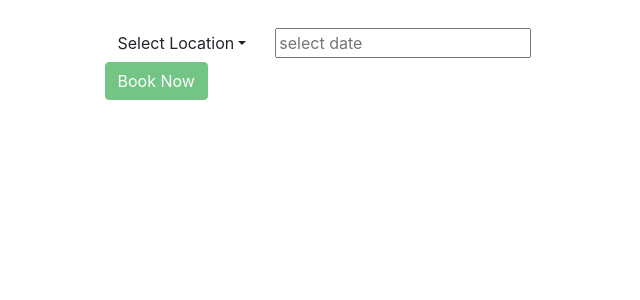
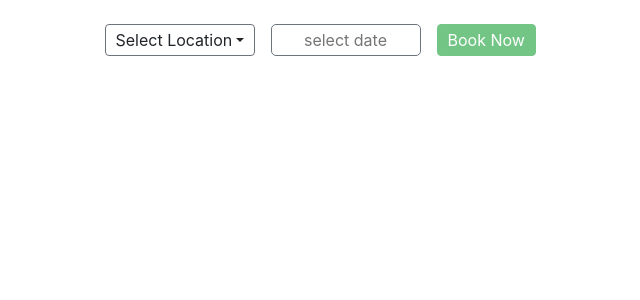
Before and after one commit to nagagopi040/car-rentals, a React app: page / in a window 1280 px wide. Shown: the top 300 px of the page, without its empty margins (281-921 px from the left). Built offline with nearby package versions, Linux system fonts and the light colour scheme.

Commit message:
initial listing of cars

```diff
--- a/package.json
+++ b/package.json
@@ -7,6 +7,7 @@
     "build": "webpack --mode production"
   },
   "dependencies": {
+    "@babel/plugin-transform-runtime": "^7.4.4",
     "bootstrap": "^4.3.1",
     "react": "^16.8.6",
     "react-datepicker": "^2.7.0",
--- a/src/App.js
+++ b/src/App.js
@@ -2,7 +2,7 @@ import React, { Component } from "react";
 import { BrowserRouter as Router, Route, Switch } from "react-router-dom";
 import { Container } from "reactstrap";
 
-import { Home } from "./pages";
+import { Home, Results } from "./pages";
 
 export default class App extends Component {
 	render() {
@@ -11,6 +11,7 @@ export default class App extends Component {
                 <Router>
                     <Switch>
                         <Route exact path="/" component={Home} />
+                        <Route path="/results" component={Results} />
                     </Switch>
                 </Router>
             </Container>
--- a/src/assests/css/main.css
+++ b/src/assests/css/main.css
@@ -0,0 +1,33 @@
+.dropdown-toggle {
+    border: 1px solid #6c757d;
+    width: 150px;
+    padding: 3px 10px;
+}
+
+.btn-success {
+    padding: 3px 10px;
+}
+.react-datepicker__input-container input[type="text"] {
+    text-align: center;
+    width: 150px;
+    border: 1px solid #6c757d;
+    line-height: 28px;
+    border-radius: 5px;
+}
+
+.car-image {
+    max-width: 150px;
+}
+
+.car-card p {
+    margin: 0;
+}
+
+.car_type {
+    width: 15px;
+}
+
+.book_button {
+    height: 40px;
+    width: 100px;
+}
--- /dev/null
+++ b/src/components/cars-container.js
@@ -0,0 +1,57 @@
+import React, { Component } from 'react';
+import { Row, Col, Card, CardBody, CardHeader, CardFooter, CardImg, CardTitle, Button, CardText } from "reactstrap";
+
+import { Common } from '../utils';
+
+export class CarsContainer extends Component {
+    constructor(props){
+        super(props);
+
+        this.state = {
+            cars: []
+        }
+    }
+
+    componentDidMount(){
+        Common.getCars()
+            .then(res => {
+                this.setState({
+                    cars: res
+                })
+            })
+    }
+
+    render() {
+        const { cars } = this.state;
+        return (
+            <Row>
+                {
+                    cars.map( (car, index) => {
+                        return (
+                            <Col className="col-12 col-md-4" key={index}>
+                                <Card className="mb-4 car-card">
+                                    <CardHeader tag="h4" className="border-0">{car.name}</CardHeader>
+                                    <div className="d-flex flex-row">
+                                        <CardBody>
+                                            <CardImg src={car.photo} className="car-image" />
+                                        </CardBody>
+                                        <CardBody>
+                                            <CardText><img src="https://www.mylescars.com/images/am-icon.png" /><span className="px-2">{car.transmission}</span></CardText>
+                                            <CardText><img src="https://www.mylescars.com/images/seater-icon.png" /><span className="px-2">{car.seats} Seater</span></CardText>
+                                            <CardText><img src="https://www.mylescars.com/images/fuel-icon.png" /><span className="px-2">{car.fuel_Type}</span></CardText>
+                                            <CardText><img className="car_type" src="https://www.mylescars.com/images/nextcar/car-icon.png" /><span className="px-2">{car.car_Type}</span></CardText>
+                                        </CardBody>
+                                    </div>
+                                    <CardFooter className="border-0 d-flex flex-row justify-content-between">
+                                        <CardTitle>&#8377; {car.price}</CardTitle>
+                                        <Button color="info" className="book_button">Book</Button>
+                                    </CardFooter>
+                                </Card>
+                            </Col>
+                        )
+                    })
+                }
+            </Row>
+        );
+    }
+}
--- a/src/components/dropdown.js
+++ b/src/components/dropdown.js
@@ -1,5 +1,6 @@
 import React, { Component } from "react";
 import { Dropdown, DropdownToggle, DropdownMenu, DropdownItem } from "reactstrap";
+import { Common } from "../utils/common";
 
 export class InputDropDown extends Component {
     constructor(props) {
@@ -7,8 +8,16 @@ export class InputDropDown extends Component {
 
         this.state = {
             dropdownOpen: false,
-            location: "Select Location"
+            location: "Select Location",
+            cities: []
         };
+    }
+
+    componentDidMount(){
+        let { location } = this.props;
+        let cities = Common.allCities;
+        this.setState({cities});
+        if(location) this.setState({location})
     }
 
     toggle = () => {
@@ -25,17 +34,19 @@ export class InputDropDown extends Component {
     }
 
     render() {
-        const { location, dropdownOpen } = this.state;
+        const { location, dropdownOpen, cities } = this.state;
         return (
             <Dropdown isOpen={dropdownOpen} toggle={this.toggle}>
                 <DropdownToggle caret color="transparent">{location}</DropdownToggle>
                 <DropdownMenu>
                     <DropdownItem disabled>Select Location</DropdownItem>
-                    <DropdownItem onClick={() => this.onSelect("Benguluru")}>Benguluru</DropdownItem>
-                    <DropdownItem>Chennai</DropdownItem>
-                    <DropdownItem>Delhi</DropdownItem>
-                    <DropdownItem>Hyderabed</DropdownItem>
-                    <DropdownItem>Mumbai</DropdownItem>
+                    {
+                        cities.map( (city, index) => {
+                            return (
+                                <DropdownItem key={index} selected={city===location} onClick={() => this.onSelect(city)}>{city}</DropdownItem>
+                            )
+                        })
+                    }
                 </DropdownMenu>
             </Dropdown>
         );
--- a/src/components/index.js
+++ b/src/components/index.js
@@ -1,3 +1,4 @@
 export * from "./car-card";
 export * from "./dropdown";
 export * from "./input-search";
+export * from "./cars-container";
--- a/src/components/input-search.js
+++ b/src/components/input-search.js
@@ -15,10 +15,12 @@ export class InputSearch extends Component {
     }
 
     componentDidMount() {
-        let { selectedDate } = this.props;
-        this.setState({
-            startDate: selectedDate
-        });
+        let { selectedDate, location } = this.props;
+        if(location && selectedDate)
+            this.setState({
+                startDate: selectedDate,
+                location
+            });
     }
 
     handleChange = (date) => {
@@ -28,14 +30,20 @@ export class InputSearch extends Component {
     }
 
     onSelect = (location) => {
-        console.log(location);
         this.setState({location})
+    }
+
+    onSubmit = () => {
+        let { location, startDate } = this.state;
+        let selectedDate = startDate;
+        this.props.onSubmit(selectedDate, location);
     }
 
     render() {
         const { startDate, location } = this.state;
+        const { buttonText } = this.props;
         return (
-            <Form inline className="my-4">
+            <Form inline className="my-4" onSubmit={this.onSubmit}>
                 <FormGroup className="mx-2">
                     <InputDropDown location={this.props.location} onSelect={this.onSelect} />
                 </FormGroup>
@@ -49,7 +57,7 @@ export class InputSearch extends Component {
                         placeholderText="select date"
                     />
                 </FormGroup>
-                <Button color="success" className="mx-2" disabled={!(location && startDate)}>Book Now</Button>
+                <Button color="success" className="mx-2" disabled={!(location && startDate)}>{buttonText ? buttonText : "Book Now"}</Button>
             </Form>
         )
     }
--- a/src/pages/home.js
+++ b/src/pages/home.js
@@ -1,14 +1,46 @@
 import React, { Component } from "react";
+import { Container, Row, Col } from "reactstrap";
+import { Redirect } from "react-router-dom";
+
 import { InputSearch } from "./../components";
-import { Container, Row, Col } from "reactstrap";
 
 export class Home extends Component {
+    constructor(props){
+        super(props);
+
+        this.state = {
+            selectedDate: null,
+            location: "",
+            redirect: false
+        }
+    }
+    onSubmit = (selectedDate, location) => {
+        if (selectedDate && location) {
+            this.setState({
+                selectedDate,
+                location,
+                redirect: true
+            })
+        }
+    }
+
     render() {
+        const { redirect, location, selectedDate } =this.state;
+        if (redirect) {
+            return (
+                <Redirect
+                    to={{
+                        pathname: "/results",
+                        state: { location, selectedDate }
+                    }}
+                />
+            )
+        }
         return (
             <Container>
                 <Row>
                     <Col className="col-12 col-md-6 offset-md-3">
-                        <InputSearch />
+                        <InputSearch onSubmit={this.onSubmit} />
                     </Col>
                 </Row>
             </Container>
--- a/src/pages/index.js
+++ b/src/pages/index.js
@@ -1 +1,2 @@
 export * from "./home";
+export * from "./results";
--- /dev/null
+++ b/src/pages/results.js
@@ -0,0 +1,41 @@
+import React, { Component } from 'react';
+import { Row, Col } from "reactstrap";
+import { InputSearch, CarsContainer } from "./../components";
+
+export class Results extends Component {
+    constructor(props){
+        super(props);
+
+        this.state = {
+            location: null,
+            selectedDate: null
+        }
+    }
+    componentDidMount(){
+        let { location, selectedDate } = this.props.location.state;
+        if(location && selectedDate) {
+            this.setState({
+                location,
+                selectedDate
+            })
+        }
+    }
+
+    render() {
+        let { location, selectedDate } = this.props.location.state;
+        return (
+            <>
+                <Row>
+                    <Col className="col-12 col-md-6 offset-md-3">
+                        <InputSearch location={location} selectedDate={selectedDate} buttonText="Modify Search" />
+                    </Col>
+                </Row>
+                <Row>
+                    <Col>
+                        <CarsContainer />
+                    </Col>
+                </Row>
+            </>
+        );
+    }
+}
--- a/src/utils/common.js
+++ b/src/utils/common.js
@@ -1,3 +1,7 @@
 export const Common = {
-
+    allCities: ["Benguluru", "Chennai", "Delhi", "Hyderabad", "Mumbai"],
+    getCars: async (location, searchText, sort, transmissionType, carType, fuel ) => {
+        const cars = await fetch("https://api.sheety.co/311576ae-321a-43e3-9a5b-61b3ac373d85");
+        return cars.json();
+    }
 }
```
Also changed, not shown: .babelrc, 1 other file (tests, documents, lock files or other folders).
